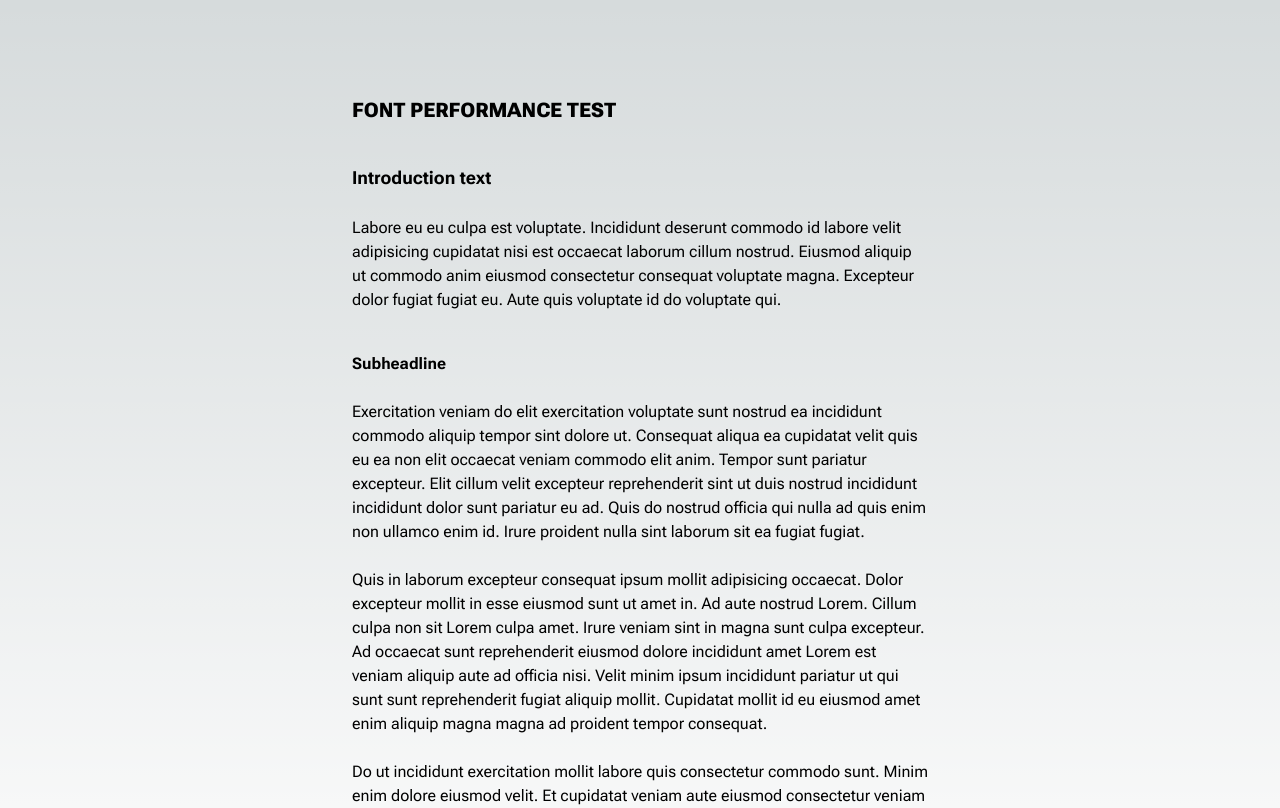
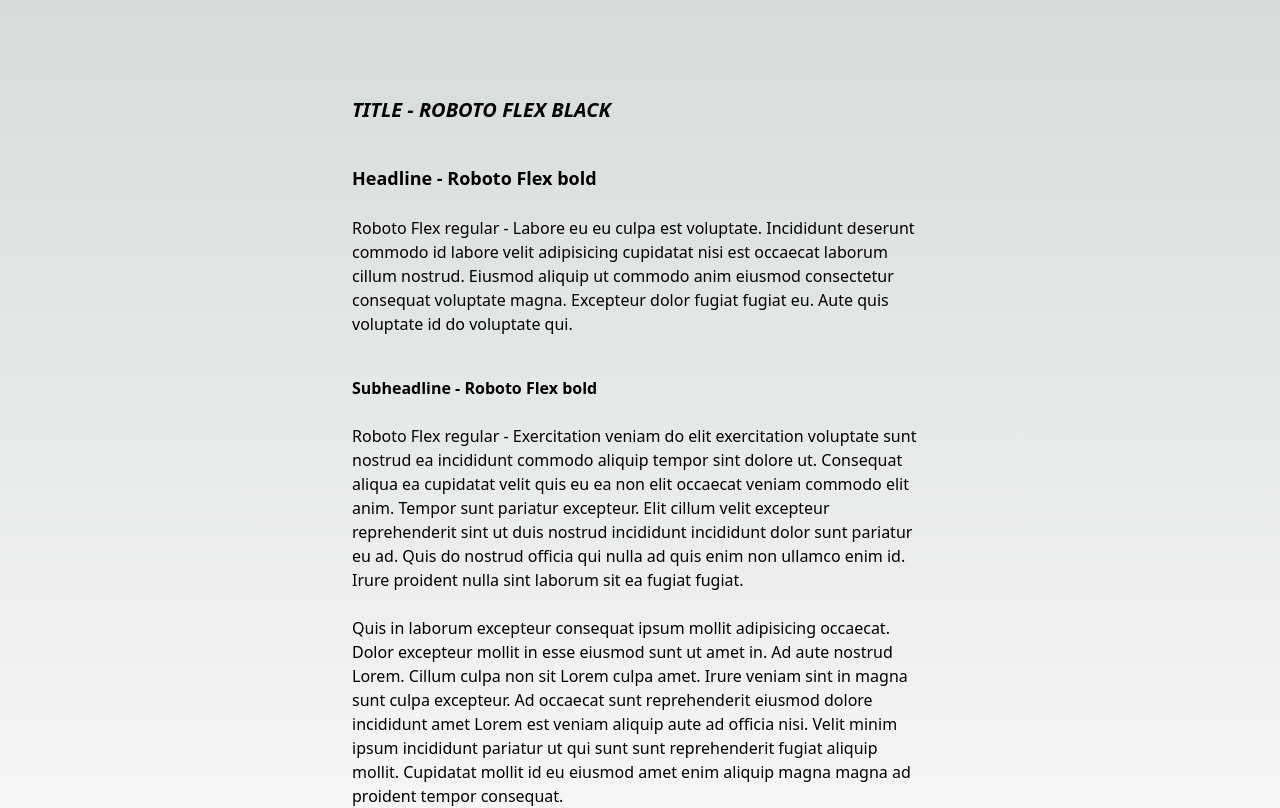
Before and after one commit to byjs-dev/font-performance-test, a Next.js app: page / in a window 1280 px wide. Shown: the top 808 px of the page. Built offline with nearby package versions, Linux system fonts and the light colour scheme.

Commit message:
chore: font and text adjustments

```diff
--- a/app/page.tsx
+++ b/app/page.tsx
@@ -2,28 +2,30 @@
   return (
     <div className="flex min-h-screen max-w-3xl flex-col mx-auto gap-2 p-24 font-roboto">
       <header>
-        <h1 className="font-black text-xl">FONT PERFORMANCE TEST</h1>
+        <h1 className="font-black text-xl italic">TITLE - ROBOTO FLEX BLACK</h1>
       </header>
       <main>
-        <h2 className="mt-8 mb-6 text-lg font-bold">Introduction text</h2>
+        <h2 className="mt-8 mb-6 text-lg font-bold">
+          Headline - Roboto Flex bold
+        </h2>
         <p>
-          Labore eu eu culpa est voluptate. Incididunt deserunt commodo id
-          labore velit adipisicing cupidatat nisi est occaecat laborum cillum
-          nostrud. Eiusmod aliquip ut commodo anim eiusmod consectetur consequat
-          voluptate magna. Excepteur dolor fugiat fugiat eu. Aute quis voluptate
-          id do voluptate qui.
+          Roboto Flex regular - Labore eu eu culpa est voluptate. Incididunt
+          deserunt commodo id labore velit adipisicing cupidatat nisi est
+          occaecat laborum cillum nostrud. Eiusmod aliquip ut commodo anim
+          eiusmod consectetur consequat voluptate magna. Excepteur dolor fugiat
+          fugiat eu. Aute quis voluptate id do voluptate qui.
         </p>
         <section className="grid mt-10 gap-6">
-          <h3 className="font-bold text-md">Subheadline</h3>
+          <h3 className="font-bold text-md">Subheadline - Roboto Flex bold</h3>
           <p>
-            Exercitation veniam do elit exercitation voluptate sunt nostrud ea
-            incididunt commodo aliquip tempor sint dolore ut. Consequat aliqua
-            ea cupidatat velit quis eu ea non elit occaecat veniam commodo elit
-            anim. Tempor sunt pariatur excepteur. Elit cillum velit excepteur
-            reprehenderit sint ut duis nostrud incididunt incididunt dolor sunt
-            pariatur eu ad. Quis do nostrud officia qui nulla ad quis enim non
-            ullamco enim id. Irure proident nulla sint laborum sit ea fugiat
-            fugiat.
+            Roboto Flex regular - Exercitation veniam do elit exercitation
+            voluptate sunt nostrud ea incididunt commodo aliquip tempor sint
+            dolore ut. Consequat aliqua ea cupidatat velit quis eu ea non elit
+            occaecat veniam commodo elit anim. Tempor sunt pariatur excepteur.
+            Elit cillum velit excepteur reprehenderit sint ut duis nostrud
+            incididunt incididunt dolor sunt pariatur eu ad. Quis do nostrud
+            officia qui nulla ad quis enim non ullamco enim id. Irure proident
+            nulla sint laborum sit ea fugiat fugiat.
           </p>
           <p>
             Quis in laborum excepteur consequat ipsum mollit adipisicing
--- a/tailwind.config.js
+++ b/tailwind.config.js
@@ -8,7 +8,16 @@
   theme: {
     extend: {
       fontFamily: {
-        roboto: ["var(--font-roboto-flex)"],
+        roboto: [
+          "var(--font-roboto-flex)",
+          "sans-serif",
+          {
+            fontStretch: 108,
+            fontFeatureSettings: '"liga" off',
+            fontVariationSettings:
+              "'GRAD' -200, 'slnt' -10, 'XTRA' 468, 'XOPQ' 96, 'YOPQ' 69, 'YTLC' 514, 'YTUC' 712, 'YTAS' 750, 'YTDE' -203, 'YTFI' 738, 'opsz' 70",
+          },
+        ],
       },
       backgroundImage: {
         "gradient-radial": "radial-gradient(var(--tw-gradient-stops))",
```
